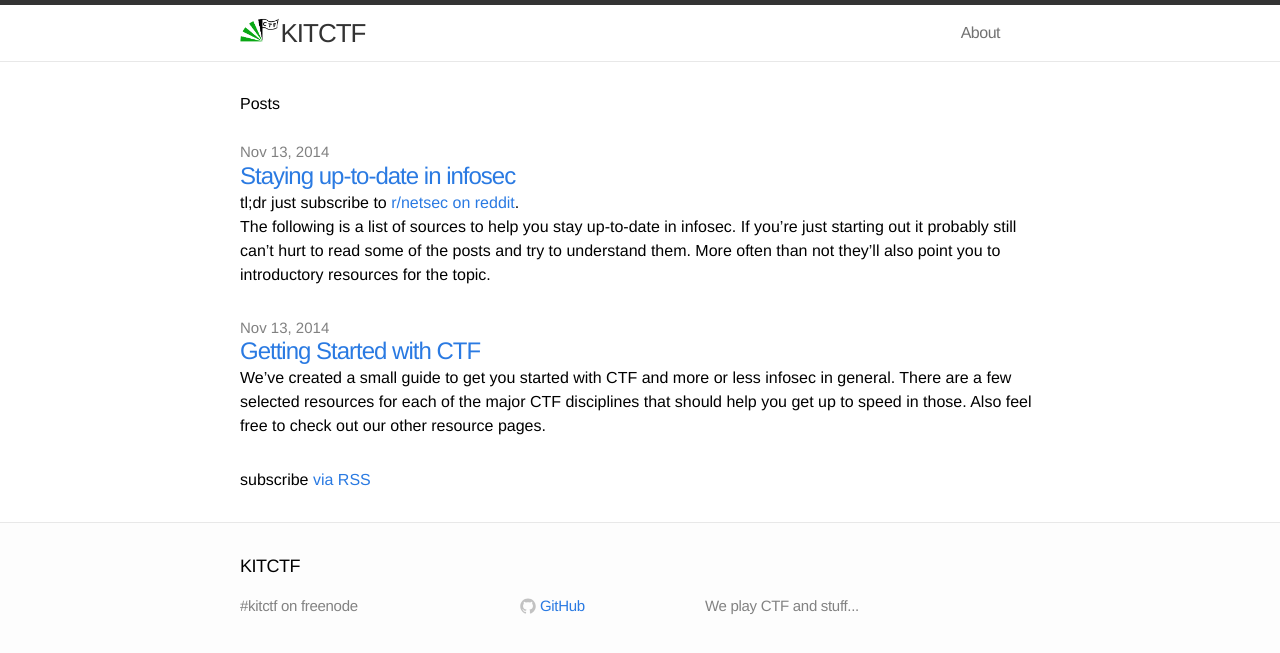
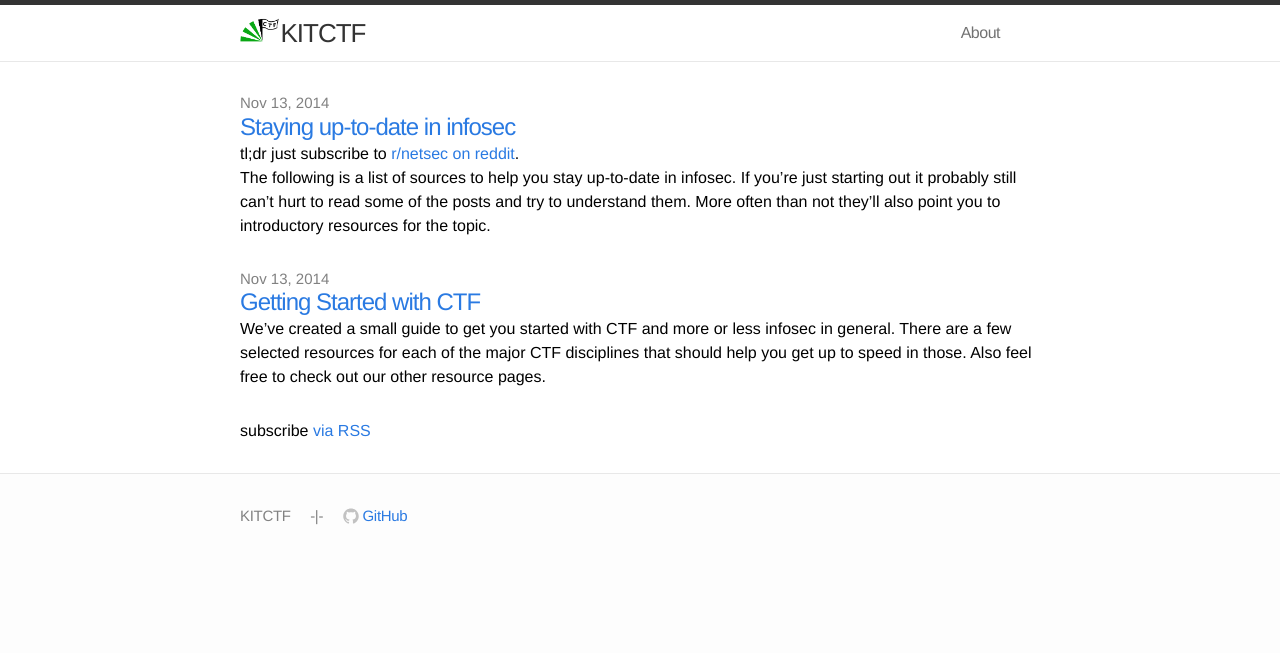
Before and after one commit to kitctf/www, a Jekyll site: the page built from index.html, in a window 1280 px wide. Shown: the top 653 px of the page. Built offline with Jekyll 4.4.1, drawn with Linux system fonts in a browser that asks for light colours.

Commit message:
Changed footer design

```diff
--- a/_config.yml
+++ b/_config.yml
@@ -1,6 +1,5 @@
 # Site settings
 title: "KITCTF"
-description: "We play CTF and stuff..."
 baseurl: ""
 url: "http://kitctf.de"
 
--- a/_includes/footer.html
+++ b/_includes/footer.html
@@ -2,16 +2,9 @@
 
   <div class="wrap">
 
-    <h2 class="footer-heading">{{ site.title }}</h2>
-
-    <div class="footer-col-1 column">
     <ul>
-        <li>#kitctf on freenode</li>
-      </ul>
-    </div>
-
-    <div class="footer-col-2 column">
-      <ul>
+      <li>{{ site.title }}</li>
+      <li>-|-</li>
       <li>
         <a href="https://github.com/{{ site.github }}">
           <span class="icon github">
@@ -32,11 +25,6 @@
         </a>
       </li>
     </ul>
-    </div>
-
-    <div class="footer-col-3 column">
-      <p class="text">{{ site.description }}</p>
-    </div>
 
   </div>
 
--- a/css/main.css
+++ b/css/main.css
@@ -80,46 +80,17 @@ a:visited { color: #205caa; }
   padding: 30px 0;
 }
 
-.footer-heading {
-  font-size: 18px;
-  font-weight: 300;
-  letter-spacing: -.5px;
-  margin-bottom: 15px;
+.site-footer ul {
+  list-style: none;
 }
-
-.site-footer .column { float: left; margin-bottom: 15px; }
-
-.footer-col-1 {
-  width: 270px; /*fallback*/
-  width: -webkit-calc(35% - 10px);
-  width: -moz-calc(35% - 10px);
-  width: -o-calc(35% - 10px);
-  width: calc(35% - 10px);
-  margin-right: 10px
-}
-.footer-col-2 {
-  width: 175px; /*fallback*/
-  width: -webkit-calc(23.125% - 10px);
-  width: -moz-calc(23.125% - 10px);
-  width: -o-calc(23.125% - 10px);
-  width: calc(23.125% - 10px);
-  margin-right: 10px
-}
-.footer-col-3 {
-  width: 335px; /*fallback*/
-  width: -webkit-calc(41.875%);
-  width: -moz-calc(41.875%);
-  width: -o-calc(41.875%);
-  width: calc(41.875%);
-}
-
-.site-footer ul { list-style: none; }
 
 .site-footer li,
 .site-footer p {
   font-size: 15px;
   letter-spacing: -.3px;
+  display: inline;
   color: #828282;
+  margin-right: 15px;
 }
 
 .github-icon-svg,
--- a/index.html
+++ b/index.html
@@ -3,8 +3,6 @@ layout: default
 ---
 
 <div class="home">
-
-  <h1>Posts</h1>
 
   <ul class="posts">
     {% for post in site.categories.sticky %}
```
Also changed, not shown: _layouts/default.html (line endings or trailing spaces). Lines whose indentation alone changed are shown as unchanged.
